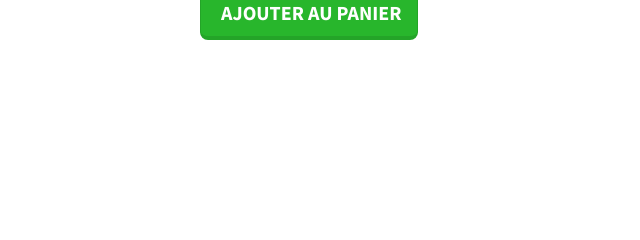
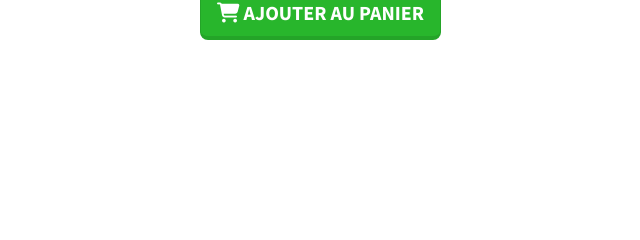
Before and after one commit to MFElAifa/site-ecommerce, a Symfony app: template templates/product/show.html.twig in a window 1280 px wide. Shown: the part 246-486 px from the top of the page, without its empty margins (262-902 px from the left). Run offline with Twig, Linux system fonts and the light colour scheme; the template is opened without the code that fills it, so the values that code supplies are empty; some libraries are stand-ins or nearby versions.

```diff
--- a/templates/home.html.twig
+++ b/templates/home.html.twig
@@ -18,7 +18,9 @@
 						<span class="badge bg-info">{{ product.category.name }}</span>
 						<p class="card-text">{{ product.shortDescription }}</p>
 						<a href="{{ path('product_show', {'category_slug': product.category.slug, 'slug': product.slug }) }}" class="btn btn-primary btn-sm">Détails</a>
-						<a href="#" class="btn btn-success btn-sm">Ajouter</a>
+						<a href="#" class="btn btn-success btn-sm">
+							<i class="fas fa-shopping-cart"></i>
+							Ajouter</a>
 					</div>
 				</div>
 			</div>
--- a/templates/product/category.html.twig
+++ b/templates/product/category.html.twig
@@ -26,7 +26,9 @@
 						<span class="badge bg-info">{{ product.category.name }}</span>
 						<p class="card-text">{{ product.shortDescription }}</p>
 						<a href="{{ path('product_show', {'category_slug': product.category.slug, 'slug': product.slug }) }}" class="btn btn-primary btn-sm">Détails</a>
-						<a href="#" class="btn btn-success btn-sm">Ajouter</a>
+						<a href="#" class="btn btn-success btn-sm">
+							<i class="fas fa-shopping-cart"></i>
+							Ajouter</a>
 					</div>
 				</div>
 			</div>
--- a/templates/product/show.html.twig
+++ b/templates/product/show.html.twig
@@ -27,7 +27,7 @@
 			<span class="badge bg-primary">{{ product.category.name}}</span>
 			<p>{{ product.shortDescription }}</p>
 			<a href="#" class="btn btn-success btn-lg">
-				<i class="fas fa-sgopping-cart"></i>
+				<i class="fas fa-shopping-cart"></i>
 				Ajouter au panier
 			</a>
 		</div>
```
